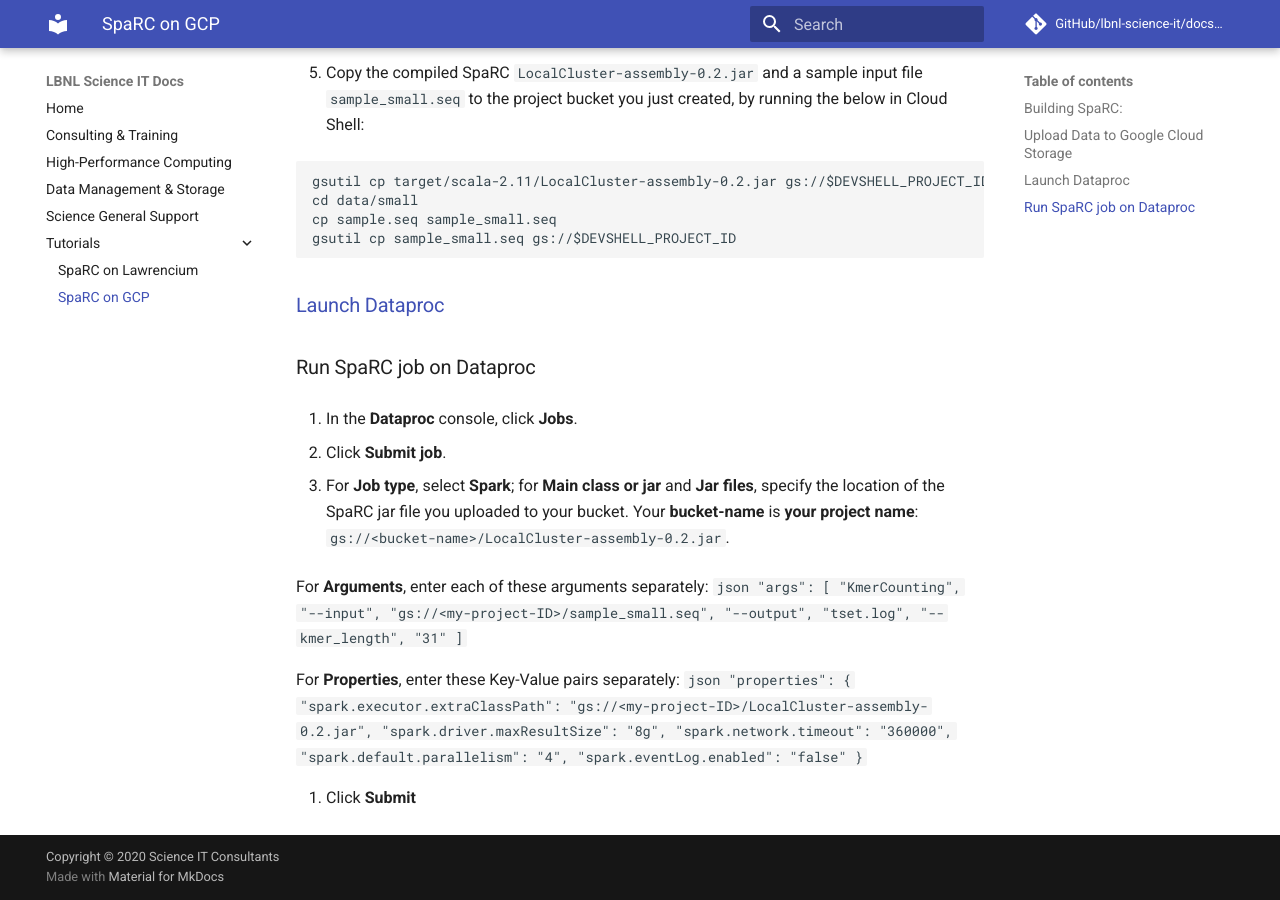
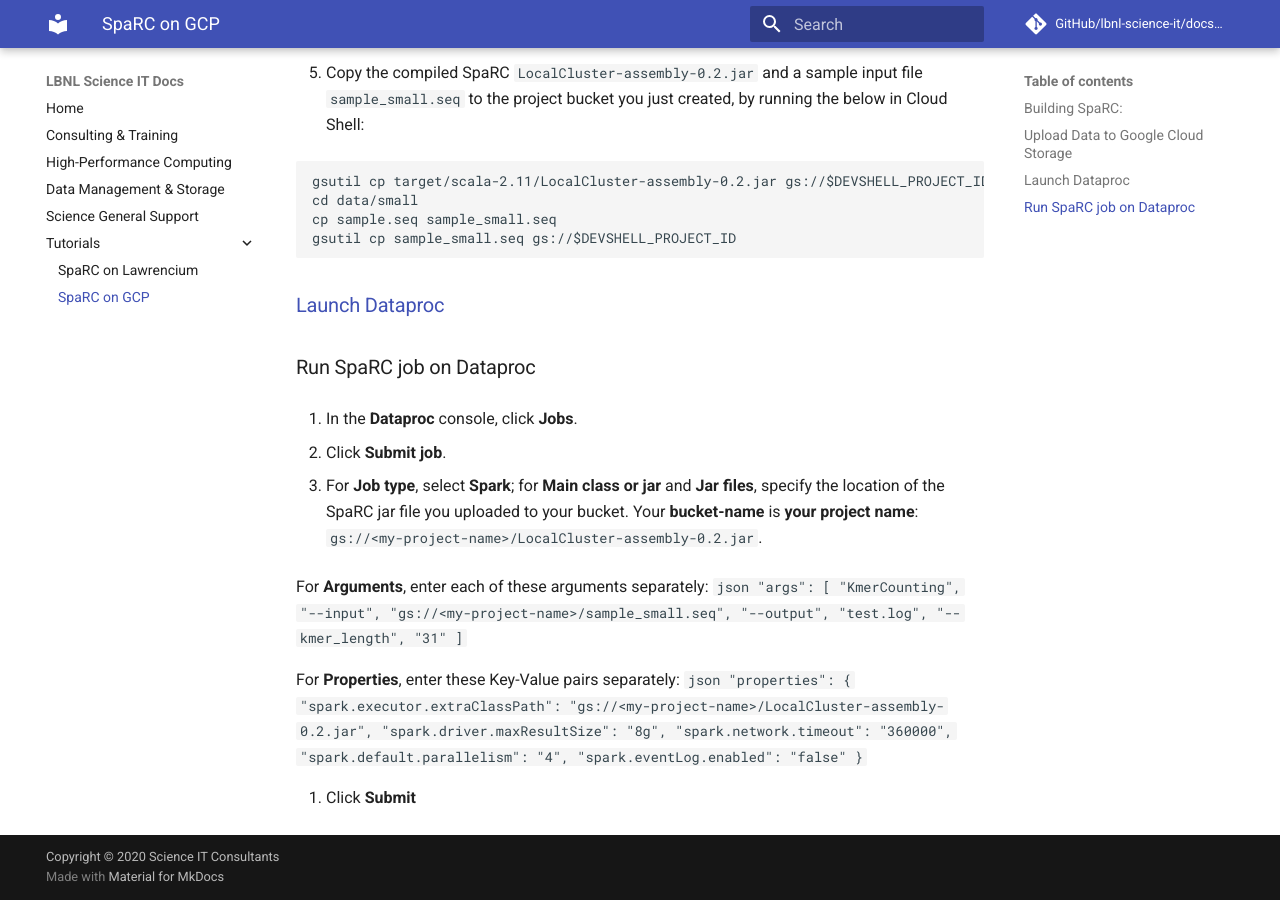
Before and after one commit to lbnl-science-it/docs-source, an MkDocs documentation site: the page built from docs/sparc_on_gcp.md, in a window 1280 px wide and 900 px high, scrolled down 585 px. Built offline with MkDocs 1.6.1 and Material for MkDocs 9.7.7, drawn with Linux system fonts in a browser that asks for light colours; comment, search, counter and statistics services are not loaded.

Commit message:
Update sparc_on_gcp.md

````diff
--- a/docs/sparc_on_gcp.md
+++ b/docs/sparc_on_gcp.md
@@ -35,16 +35,16 @@ gsutil cp sample_small.seq gs://$DEVSHELL_PROJECT_ID
 
 2. Click __Submit job__.
 
-3. For __Job type__, select __Spark__; for __Main class or jar__ and __Jar files__, specify the location of the SpaRC jar file you uploaded to your bucket. Your __bucket-name__ is __your project name__: `gs://<bucket-name>/LocalCluster-assembly-0.2.jar`.
+3. For __Job type__, select __Spark__; for __Main class or jar__ and __Jar files__, specify the location of the SpaRC jar file you uploaded to your bucket. Your __bucket-name__ is __your project name__: `gs://<my-project-name>/LocalCluster-assembly-0.2.jar`.
 
    For __Arguments__, enter each of these arguments separately:
    ```json
        "args": [
                 "KmerCounting",
                 "--input",
-                "gs://<my-project-ID>/sample_small.seq",
+                "gs://<my-project-name>/sample_small.seq",
                 "--output",
-                "tset.log",
+                "test.log",
                 "--kmer_length",
                 "31"
          ]
@@ -53,7 +53,7 @@ gsutil cp sample_small.seq gs://$DEVSHELL_PROJECT_ID
    For __Properties__, enter these Key-Value pairs separately:
     ```json
     "properties": {
-      "spark.executor.extraClassPath": "gs://<my-project-ID>/LocalCluster-assembly-0.2.jar",
+      "spark.executor.extraClassPath": "gs://<my-project-name>/LocalCluster-assembly-0.2.jar",
       "spark.driver.maxResultSize": "8g",
       "spark.network.timeout": "360000",
       "spark.default.parallelism": "4",
````
